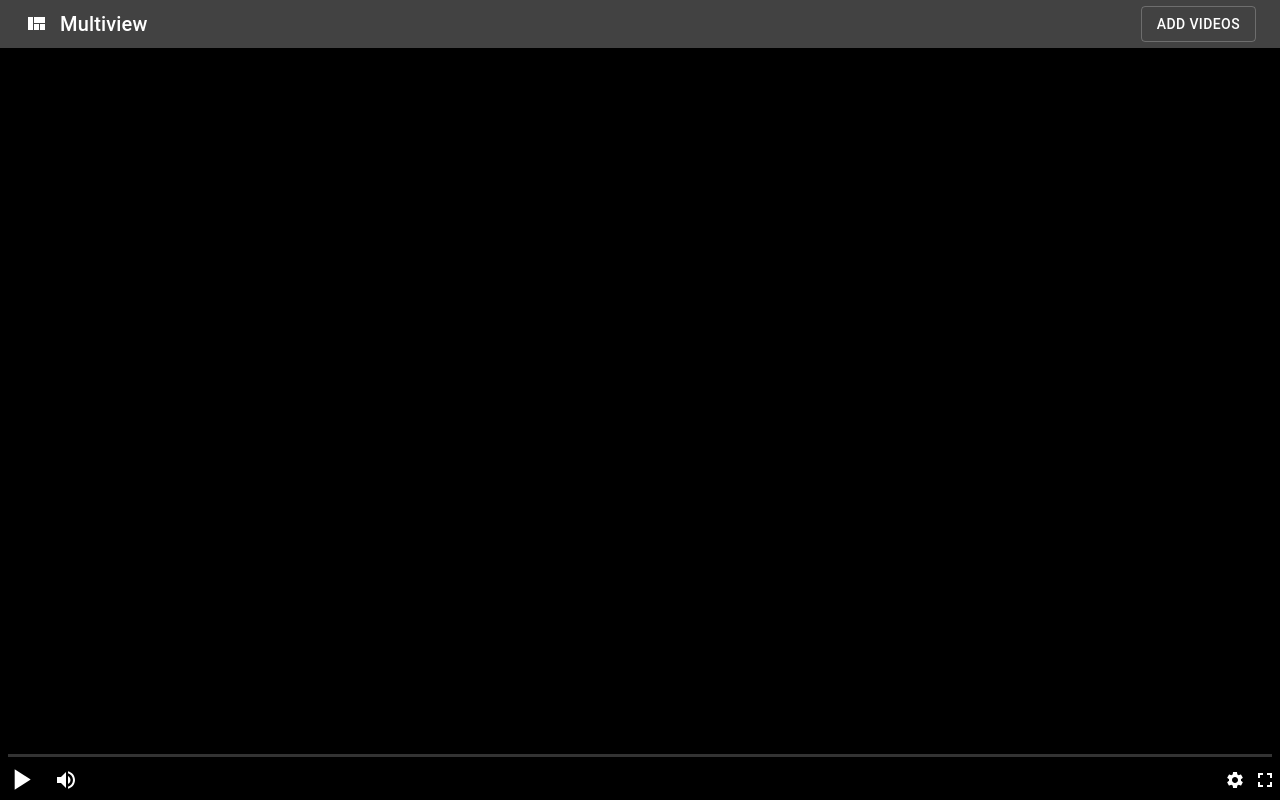
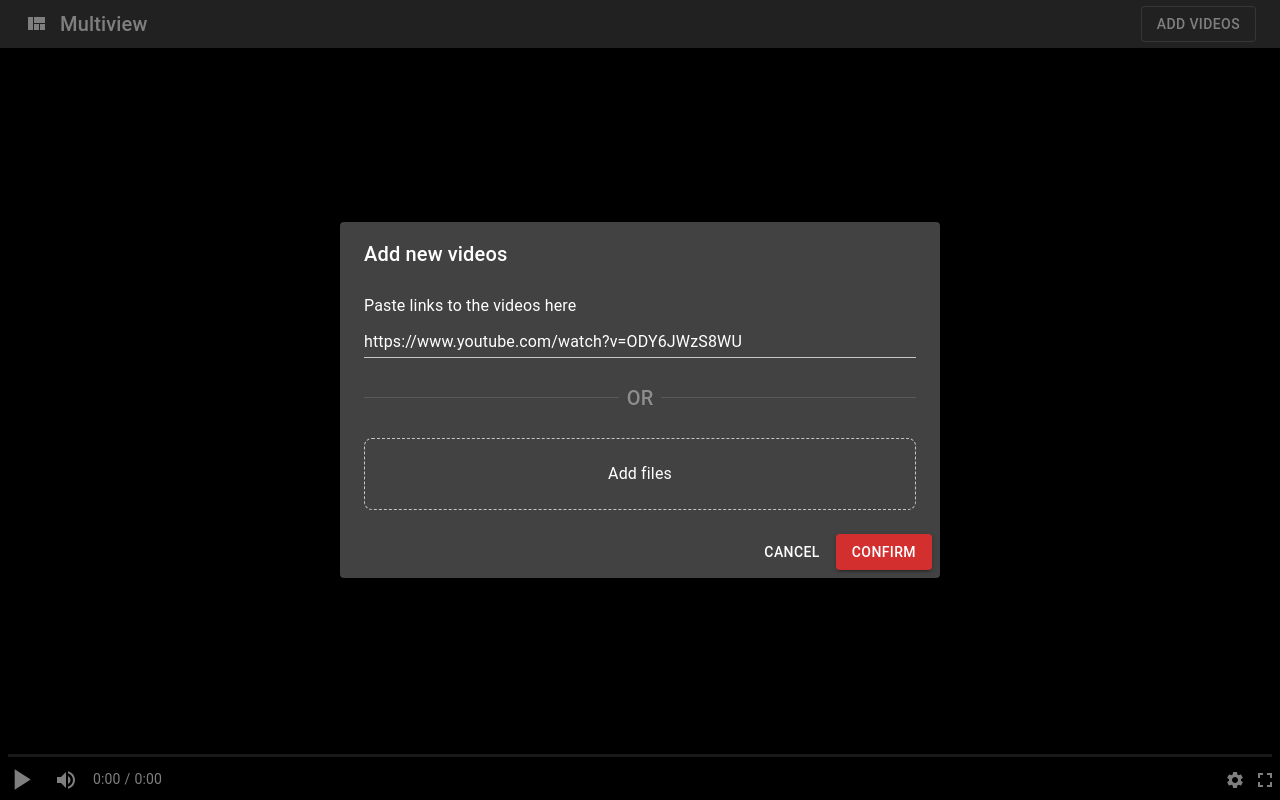
Before and after one commit to AlexFSmirnov/multiview, a React (Create React App) app: page / in a window 1280 px wide. Built offline with nearby package versions, Linux system fonts and the light colour scheme.

Commit message:
Added playback progress text to PlaybackControlBar

```diff
--- a/src/App.tsx
+++ b/src/App.tsx
@@ -22,7 +22,7 @@ interface StateProps {
 }
 
 const App: React.FC<StateProps> = ({ videos }) => {
-    const [isAddVideosDialogOpen, setIsAddVideosDialogOpen] = useState(false);
+    const [isAddVideosDialogOpen, setIsAddVideosDialogOpen] = useState(true);
 
     const openAddVideosDialog = () => setIsAddVideosDialogOpen(true);
     const closeAddVideosDialog = () => setIsAddVideosDialogOpen(false);
--- a/src/components/MasterPlaybackControlBar/MasterPlaybackControlBar.tsx
+++ b/src/components/MasterPlaybackControlBar/MasterPlaybackControlBar.tsx
@@ -1,11 +1,17 @@
 import { connect } from 'react-redux';
-import { IconButton } from '@material-ui/core';
+import { IconButton, Typography } from '@material-ui/core';
 import { PlayArrow, Pause, Settings, Fullscreen } from '@material-ui/icons';
 import { State } from '../../redux/types';
 import { startPlayback, stopPlayback } from '../../redux/actions/masterPlayerInfo';
 import { PlaybackSlider } from '../PlaybackSlider';
 import { VolumeControl } from '../VolumeControl';
-import { MasterPlaybackControlBarButtonsContainer, MasterPlaybackControlBarContainer, MasterPlaybackControlBarButtonsSpacer } from './style';
+import {
+    MasterPlaybackControlBarContainer,
+    MasterPlaybackControlBarOuterWrapper,
+    MasterPlaybackControlBarInnerWrapper,
+    MasterPlaybackControlBarProgressTextWrapper,
+    MasterPlaybackControlBarButtonsSpacer,
+} from './style';
 
 interface OwnProps {
 
@@ -13,6 +19,8 @@ interface OwnProps {
 
 interface StateProps {
     isPlaying: boolean;
+    durationSeconds: number;
+    playedSeconds: number;
     playedFraction: number;
     loadedFraction: number;
 }
@@ -24,8 +32,22 @@ interface DispatchProps {
 
 type MasterPlaybackControlBarProps = OwnProps & StateProps & DispatchProps;
 
+const formatSeconds = (totalSeconds: number) => {
+    const roundedSeconds = Math.round(totalSeconds);
+
+    const hours = Math.floor(roundedSeconds / (60 * 60));
+    const minutes = Math.floor((roundedSeconds % (60 * 60)) / 60);
+    const seconds = roundedSeconds % 60;
+
+    const paddedSeconds = seconds < 10 ? `0${seconds}` : seconds;
+
+    return `${hours > 0 ? `${hours}:` : ''}${minutes}:${paddedSeconds}`
+};
+
 const MasterPlaybackControlBar: React.FC<MasterPlaybackControlBarProps> = ({
     isPlaying,
+    durationSeconds,
+    playedSeconds,
     playedFraction,
     loadedFraction,
     startPlayback,
@@ -42,14 +64,22 @@ const MasterPlaybackControlBar: React.FC<MasterPlaybackControlBarProps> = ({
     return (
         <MasterPlaybackControlBarContainer>
             <PlaybackSlider playedFraction={playedFraction} loadedFraction={loadedFraction} />
-            <MasterPlaybackControlBarButtonsContainer>
+            <MasterPlaybackControlBarOuterWrapper>
                 <IconButton size="small" onClick={handlePlayPauseClick}>
                     {isPlaying ? <Pause fontSize="large" /> : <PlayArrow fontSize="large" />}
                 </IconButton>
-                <div style={{ height: '30px', flex: 1, display: 'flex', flexDirection: 'row' }}>
+                <MasterPlaybackControlBarInnerWrapper>
                     <div style={{ width: '10px' }} />
 
                     <VolumeControl volume={1} />
+
+                    <MasterPlaybackControlBarProgressTextWrapper>
+                        <Typography variant="body2">{formatSeconds(playedSeconds)}</Typography>
+                        <div style={{ width: '4px' }} />
+                        <Typography variant="body2"> / </Typography>
+                        <div style={{ width: '4px' }} />
+                        <Typography variant="body2">{formatSeconds(durationSeconds)}</Typography>
+                    </MasterPlaybackControlBarProgressTextWrapper>
 
                     <MasterPlaybackControlBarButtonsSpacer />
 
@@ -61,8 +91,8 @@ const MasterPlaybackControlBar: React.FC<MasterPlaybackControlBarProps> = ({
                     <IconButton size="small">
                         <Fullscreen />
                     </IconButton>
-                </div>
-            </MasterPlaybackControlBarButtonsContainer>
+                </MasterPlaybackControlBarInnerWrapper>
+            </MasterPlaybackControlBarOuterWrapper>
         </MasterPlaybackControlBarContainer>
     );
 };
@@ -70,6 +100,8 @@ const MasterPlaybackControlBar: React.FC<MasterPlaybackControlBarProps> = ({
 export default connect<StateProps, DispatchProps, OwnProps, State>(
     state => ({
         isPlaying: state.masterPlayerInfo.isPlaying,
+        durationSeconds: state.masterPlayerInfo.durationSeconds,
+        playedSeconds: state.masterPlayerInfo.playedSeconds,
         playedFraction: state.masterPlayerInfo.playedFraction,
         loadedFraction: state.masterPlayerInfo.loadedFraction,
     }),
--- a/src/components/MasterPlaybackControlBar/style.ts
+++ b/src/components/MasterPlaybackControlBar/style.ts
@@ -5,7 +5,7 @@ export const MasterPlaybackControlBarContainer = styled.div`
     height: 46px;
 `;
 
-export const MasterPlaybackControlBarButtonsContainer = styled.div`
+export const MasterPlaybackControlBarOuterWrapper = styled.div`
     width: 100%;
     position: absolute;
     left: 0;
@@ -16,6 +16,23 @@ export const MasterPlaybackControlBarButtonsContainer = styled.div`
     align-items: center;
 `;
 
+export const MasterPlaybackControlBarInnerWrapper = styled.div`
+    height: 30px;
+
+    display: flex;
+    flex-direction: row;
+    flex: 1;
+`;
+
+export const MasterPlaybackControlBarProgressTextWrapper = styled.div`
+    height: 100%;
+    padding-left: 12px;
+
+    display: flex;
+    flex-direction: row;
+    align-items: center;
+`;
+
 export const MasterPlaybackControlBarButtonsSpacer = styled.div`
     flex: 1;
 `;
--- a/src/components/VolumeControl/style.ts
+++ b/src/components/VolumeControl/style.ts
@@ -18,6 +18,5 @@ export const VolumeControlIconContainer = styled.div`
 
 export const VolumeControlSliderContainer = styled.div`
     width: 62px;
-    padding-right: 8px;
     height: 28px;
 `;
```
